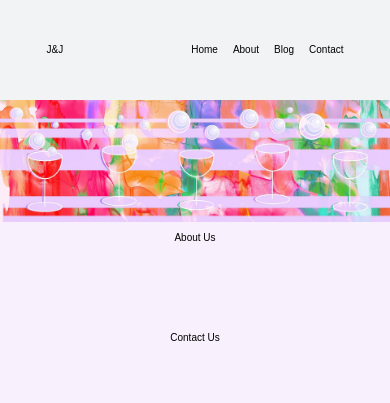
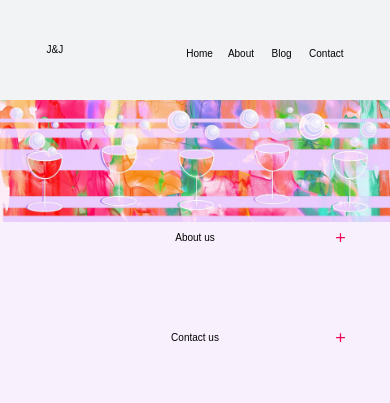
Before and after one commit to Giventicket/jj-frontend, a React app: page / in a window 390 px wide. Shown: the top 403 px of the page. Built offline with nearby package versions, Linux system fonts and the light colour scheme; no server answers.

Commit message:
edit on 2021-01-27

```diff
--- a/package.json
+++ b/package.json
@@ -10,11 +10,13 @@
     "@loadable/server": "^5.14.0",
     "@loadable/webpack-plugin": "^5.14.0",
     "@material-ui/core": "^4.11.2",
+    "@material-ui/icons": "^4.11.2",
     "@pmmmwh/react-refresh-webpack-plugin": "0.4.2",
     "@svgr/webpack": "5.4.0",
     "@testing-library/jest-dom": "^5.11.4",
     "@testing-library/react": "^11.1.0",
     "@testing-library/user-event": "^12.1.10",
+    "@types/react-responsive": "^8.0.2",
     "@typescript-eslint/eslint-plugin": "^4.5.0",
     "@typescript-eslint/parser": "^4.5.0",
     "axios": "^0.21.1",
@@ -63,6 +65,7 @@
     "react-dom": "^17.0.1",
     "react-redux": "^7.2.2",
     "react-refresh": "^0.8.3",
+    "react-responsive": "^8.2.0",
     "react-router-dom": "^5.2.0",
     "redux": "^4.0.5",
     "redux-devtools-extension": "^2.13.8",
--- a/src/components/aboutuspanel/AboutUsPanel.js
+++ b/src/components/aboutuspanel/AboutUsPanel.js
@@ -18,7 +18,9 @@ const GridRootStyle = {
 const AboutUsPanel = () => {
   return (
     <Box height={PanelHeight} style={BoxStyle}>
-      <PanelLabel>About Us</PanelLabel>
+      <Box width="80%" ml="10%" mr="10%">
+        <PanelLabel>About us</PanelLabel>
+      </Box>
       <Grid container style={GridRootStyle}></Grid>
     </Box>
   );
--- a/src/components/blogpanel/BlogPanel.js
+++ b/src/components/blogpanel/BlogPanel.js
@@ -15,7 +15,9 @@ const ContainerGridStyle = {
 const BlogPanel = ({ posts }) => {
   return (
     <Box style={BoxStyle}>
-      <PanelLabel>Blog</PanelLabel>
+      <Box width="80%" ml="10%" mr="10%">
+        <PanelLabel>Blog</PanelLabel>
+      </Box>
       <Grid container style={ContainerGridStyle} spacing={2}>
         {posts.map(element => (
           <Grid item md={12} lg={6} key={element._id}>
--- a/src/components/common/PanelLabel.js
+++ b/src/components/common/PanelLabel.js
@@ -1,4 +1,6 @@
 import React from "react";
+import AddIcon from "@material-ui/icons/Add";
+import IconButton from "@material-ui/core/IconButton";
 
 const labelDivStyle = {
   fontSize: "1rem",
@@ -6,8 +8,31 @@ const labelDivStyle = {
   padding: "1rem",
 };
 
-const PanelLabel = ({ children }) => {
-  return <div style={labelDivStyle}>{children}</div>;
+const PanelLabel = ({ children, to = "/" }) => {
+  return (
+    <div style={{ position: "relative" }}>
+      <div
+        style={{
+          position: "absolute",
+          right: 0,
+          top: 0,
+          bottom: 0,
+          paddingTop: "0.5rem",
+        }}
+      >
+        <IconButton
+          color="secondary"
+          aria-label="show more"
+          component="div"
+          size="small"
+          href={to}
+        >
+          <AddIcon />
+        </IconButton>
+      </div>
+      <div style={labelDivStyle}>{children}</div>
+    </div>
+  );
 };
 
 export default PanelLabel;
--- a/src/components/common/ResponsiveImage.js
+++ b/src/components/common/ResponsiveImage.js
@@ -1,9 +1,11 @@
-import React from "react";
+import React, { useState } from "react";
 import LoadableImage from "./LoadableImage";
 
 //ratio = hieght/width
 const ResponsiveImage = ({ src, ratio = 3 / 4 }) => {
-  const divWrapperStyle = {
+  const [hover, setHover] = useState(false);
+
+  const DivWrapperStyle = {
     width: "100%",
     display: "relative",
     paddingTop: `${ratio * 100}%`,
@@ -12,7 +14,7 @@ const ResponsiveImage = ({ src, ratio = 3 / 4 }) => {
     height: 0,
   };
 
-  const divStyle = {
+  const DivStyle = {
     position: "absolute",
     top: 0,
     bottom: 0,
@@ -27,8 +29,8 @@ const ResponsiveImage = ({ src, ratio = 3 / 4 }) => {
   };
 
   return (
-    <div style={divWrapperStyle}>
-      <div style={divStyle}>
+    <div style={DivWrapperStyle}>
+      <div style={DivStyle}>
         <LoadableImage src={src} style={LoadableImageStyle} />
       </div>
     </div>
--- a/src/components/common/TextLink.js
+++ b/src/components/common/TextLink.js
@@ -1,18 +1,57 @@
 import React, { useState } from "react";
 import { Link } from "react-router-dom";
+import { useMediaQuery } from "react-responsive";
 
 const spanStyle = {
   color: "black",
+  verticalAlign: "bottom",
+  textAlign: "center",
+};
+const hoverSpanStyleForHeader = {
+  color: "red",
+  verticalAlign: "bottom",
+  textAlign: "center",
+  fontSize: "1.2rem",
 };
 const hoverSpanStyle = {
   color: "red",
+  verticalAlign: "bottom",
+  textAlign: "center",
 };
 
-const TextLink = ({ children, to, style }) => {
+const TextLink = ({ children, to, style, header = false }) => {
+  const isMobile = useMediaQuery({ query: "(max-width : 960px)" });
   const [hover, setHover] = useState(false);
 
+  const DivStyle = {
+    minWidth: isMobile ? "2.5rem" : "4.5rem",
+    textAlign: "center",
+  };
+
+  if (header)
     return (
-    <Link to={to} style={style}>
+      <div style={style}>
+        <div style={DivStyle}>
+          <Link to={to}>
+            <span
+              style={hover ? hoverSpanStyleForHeader : spanStyle}
+              onMouseOver={() => {
+                setHover(true);
+              }}
+              onMouseOut={() => {
+                setHover(false);
+              }}
+            >
+              {children}
+            </span>
+          </Link>
+        </div>
+      </div>
+    );
+  else
+    return (
+      <div style={style}>
+        <Link to={to}>
           <span
             style={hover ? hoverSpanStyle : spanStyle}
             onMouseOver={() => {
@@ -25,6 +64,7 @@ const TextLink = ({ children, to, style }) => {
             {children}
           </span>
         </Link>
+      </div>
     );
 };
 
--- a/src/components/contactuspanel/ContactUsPanel.js
+++ b/src/components/contactuspanel/ContactUsPanel.js
@@ -17,7 +17,9 @@ const GridRootStyle = {
 const ContactUsPanel = () => {
   return (
     <Box height={PanelHeight} style={BoxStyle}>
-      <PanelLabel>Contact Us</PanelLabel>
+      <Box width="80%" ml="10%" mr="10%">
+        <PanelLabel>Contact us</PanelLabel>
+      </Box>
       <Grid container style={GridRootStyle}></Grid>
     </Box>
   );
--- a/src/components/header/Header.js
+++ b/src/components/header/Header.js
@@ -14,7 +14,6 @@ const GridRootStyle = {
   margin: "0 auto",
 };
 const GridLeftStyle = { paddingLeft: "0.75rem" };
-const GridRightStyle = { textAlign: "end" };
 const TextLinkStyle = {
   padding: "0.375rem 0.75rem",
 };
@@ -23,20 +22,20 @@ const Header = () => {
   return (
     <Box height={headerHeight} style={BoxStyle}>
       <Grid container style={GridRootStyle}>
-        <Grid item xs style={GridLeftStyle}>
+        <Grid item xs={4} style={GridLeftStyle}>
           J&J
         </Grid>
-        <Grid item xs style={GridRightStyle}>
-          <TextLink to="/" style={TextLinkStyle}>
+        <Grid item container xs={8} justify="flex-end">
+          <TextLink to="/" style={TextLinkStyle} header>
             Home
           </TextLink>
-          <TextLink to="/about" style={TextLinkStyle}>
+          <TextLink to="/about" style={TextLinkStyle} header>
             About
           </TextLink>
-          <TextLink to="/blog" style={TextLinkStyle}>
+          <TextLink to="/blog" style={TextLinkStyle} header>
             Blog
           </TextLink>
-          <TextLink to="/contact" style={TextLinkStyle}>
+          <TextLink to="/contact" style={TextLinkStyle} header>
             Contact
           </TextLink>
         </Grid>
```
Also changed, not shown: 2 other files (tests, documents, lock files or other folders). Lines whose indentation alone changed are shown as unchanged.
